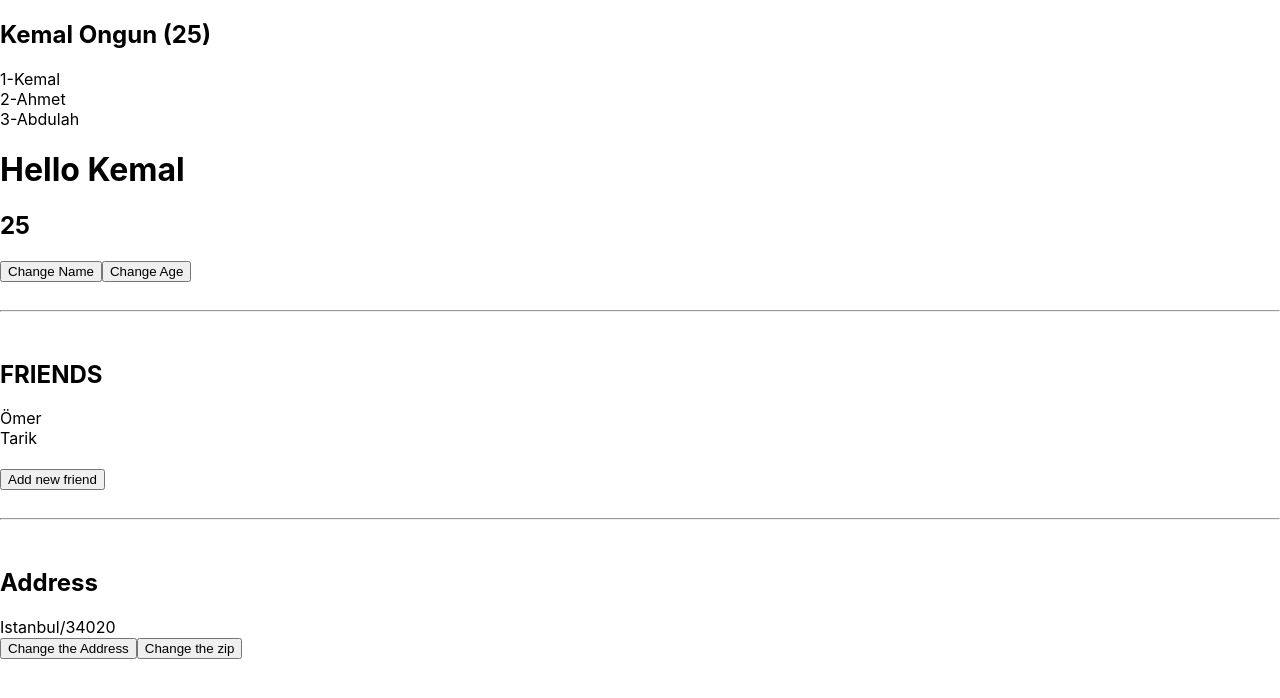
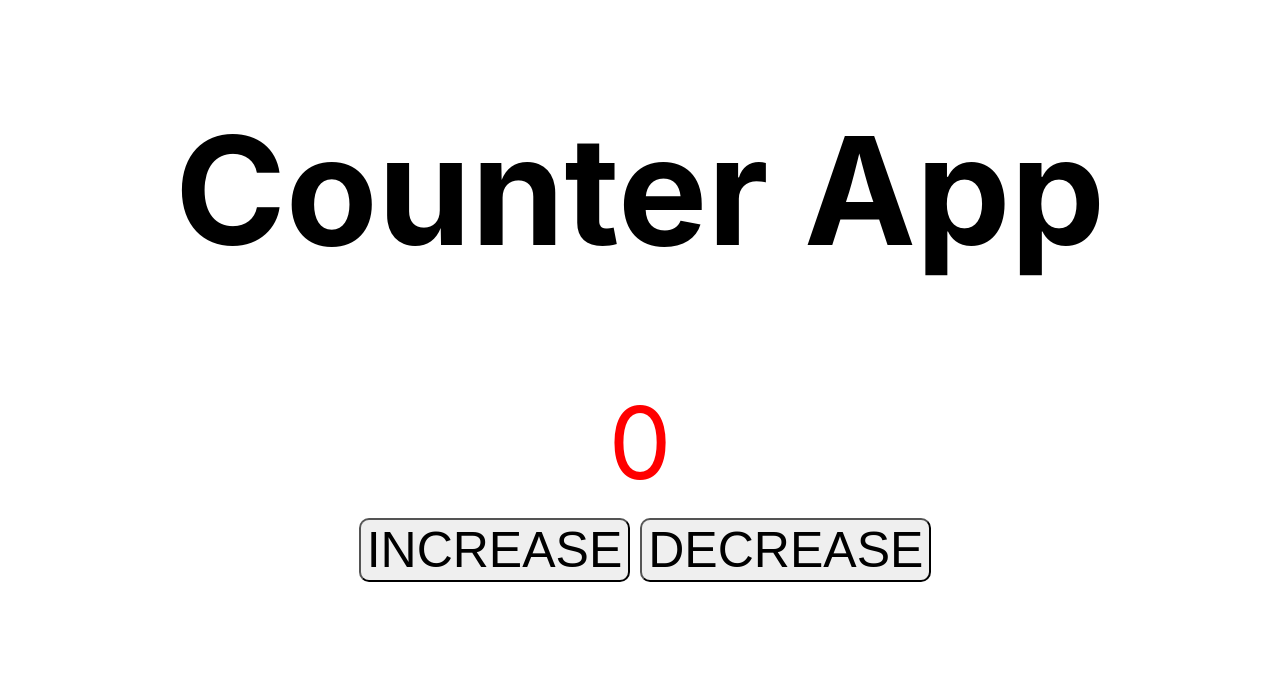
Before and after one commit to kemalongunn/hello-react, a React (Create React App) app: page / in a window 1280 px wide. Shown: the top 698 px of the page. Built offline with nearby package versions, Linux system fonts and the light colour scheme.

Commit message:
Counter App

```diff
--- a/src/App.js
+++ b/src/App.js
@@ -1,4 +1,5 @@
 import React from "react";
+import CounterApp from "./CounterApp";
 import User from "./Props/User";
 import ChangeNameAge from "./States/ChangeNameAge";
 function App() {
@@ -23,11 +24,12 @@ function App() {
   return (
     <>
 
-      <User name={name} surname={surname} age={age} isLoggedIn={isLoggedIn}
+      {/* <User name={name} surname={surname} age={age} isLoggedIn={isLoggedIn}
       friends={friends}
       />
 
-      <ChangeNameAge/>
+      <ChangeNameAge/> */}
+      <CounterApp/>
 
     </>
   );
--- /dev/null
+++ b/src/CounterApp.js
@@ -0,0 +1,58 @@
+import React, { useState } from 'react'
+
+function CounterApp() {
+    const [count,setCount] = useState(0);
+
+    const handleIncrease = () => {
+        setCount(count + 1);
+    }
+
+    const handleDecrease = () => {
+        setCount(count - 1);
+    }
+
+    const titleStyle = {
+        fontSize:150,
+        marginTop:100,
+        display:"flex",
+        justifyContent:"center",
+        alignItems: "center",
+    };
+
+    const numberStyle = {
+        marginTop:100,
+        display:"flex",
+        justifyContent:"center",
+        alignItems: "center",
+        fontSize:100,
+        color:"red"
+    };
+
+    const buttonLayout = {
+        marginTop:15,
+        display:"flex",
+        justifyContent:"center",
+        alignItems: "center",
+    };
+
+
+    const buttonStyle = {
+        fontSize:50,
+        marginLeft:10,
+        borderRadius:10,
+
+    };
+
+  return (
+    <div >
+        <h1 style={titleStyle}>Counter App</h1>
+        <div style={numberStyle}> {count} </div>
+        <div style={buttonLayout} >
+            <button style={buttonStyle} onClick={handleIncrease}>INCREASE</button>
+            <button style={buttonStyle} onClick={handleDecrease}>DECREASE</button>
+        </div>
+    </div>
+)
+}
+
+export default CounterApp
```
